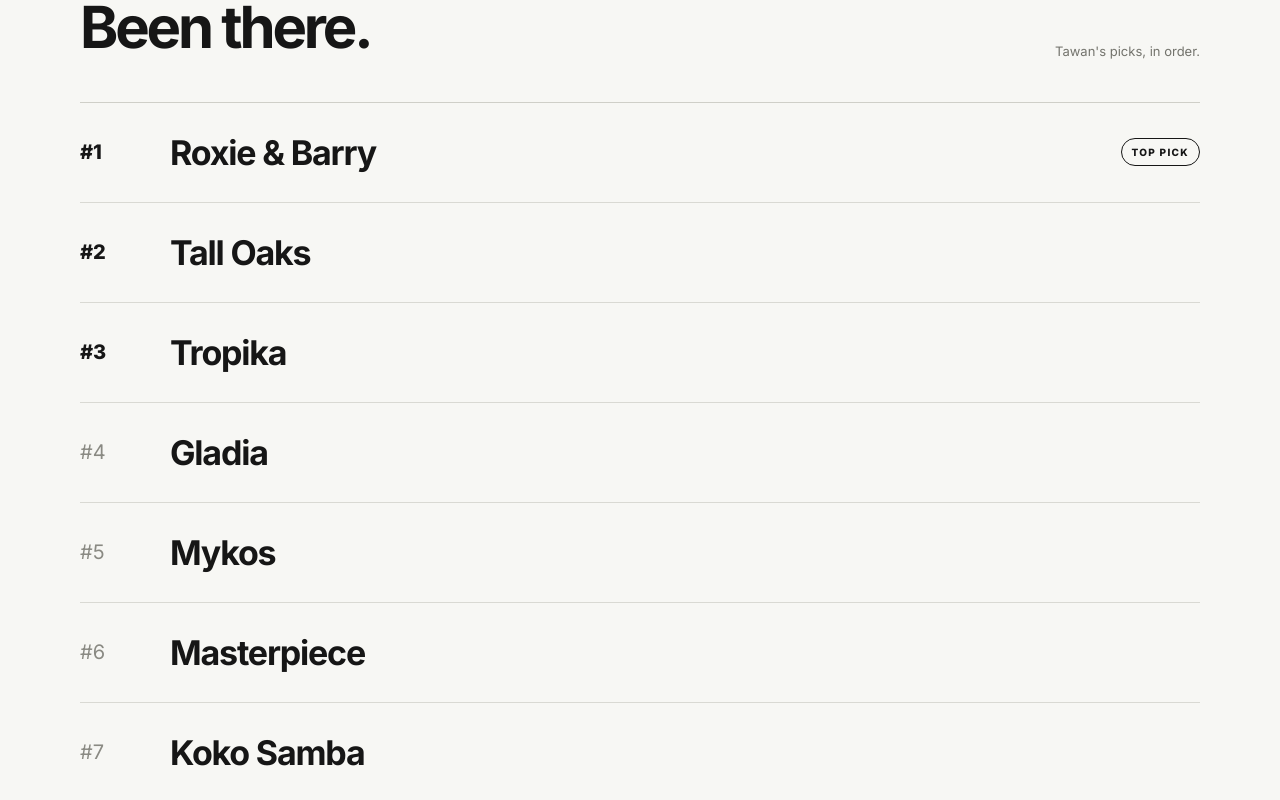
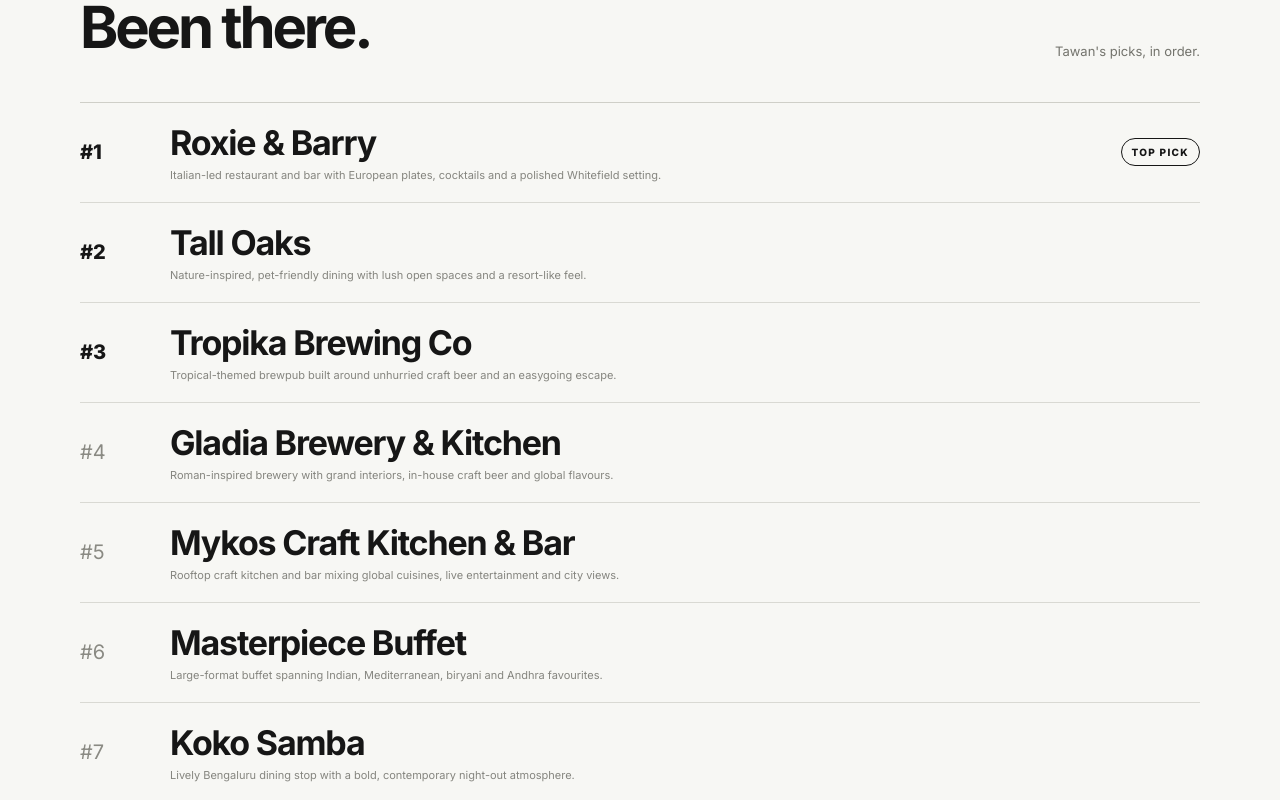
Before and after one commit to anon-astra/blore-lore, a Svelte app: page / in a window 1280 px wide. Shown: the part 660-1460 px from the top of the page. Built offline with nearby package versions, Linux system fonts and the light colour scheme.

Commit message:
Add full venue names and descriptions

```diff
--- a/src/App.svelte
+++ b/src/App.svelte
@@ -1,7 +1,40 @@
 <script>
-const visited=['Roxie & Barry','Tall Oaks','Tropika','Gladia','Mykos','Masterpiece','Koko Samba'].map((name,i)=>({rank:i+1,name}));
-const bucket=["Helen's Place Marathahalli",'Beige Bangalore','Brix and Barrells','URU (Kaavu) - Whitefield','Legends Microbrewery','The Azulian House','Nusa - Tropical Brewvilla',"Helen & Lorena's Place",'The Estate Deli','The Porcupine','Heyou','Baci Baci Osteria',"Molly's Courtyard",'Serious Slice - Cunningham Road',"Cleo's Up Top",'Candles Brewhouse','The Clink','MAC Brew Farm','Nido - Craft Kitchen & Bar','Sunrise Bar and Lounge','Zero Degree On The Hill Brewery And Kitchen','SUKA - Brew and Kitchen','Paros - Brewery & Kitchen','Oia Bangalore'].map(name=>({name}));
-const cover=[{name:'Pangeo',note:'Cover charge requested for a solo visit despite the Dineout listing showing free entry.'}];
+const visited=[
+['Roxie & Barry','Italian-led restaurant and bar with European plates, cocktails and a polished Whitefield setting.'],
+['Tall Oaks','Nature-inspired, pet-friendly dining with lush open spaces and a resort-like feel.'],
+['Tropika Brewing Co','Tropical-themed brewpub built around unhurried craft beer and an easygoing escape.'],
+['Gladia Brewery & Kitchen','Roman-inspired brewery with grand interiors, in-house craft beer and global flavours.'],
+['Mykos Craft Kitchen & Bar','Rooftop craft kitchen and bar mixing global cuisines, live entertainment and city views.'],
+['Masterpiece Buffet','Large-format buffet spanning Indian, Mediterranean, biryani and Andhra favourites.'],
+['Koko Samba','Lively Bengaluru dining stop with a bold, contemporary night-out atmosphere.']
+].map(([name,description],i)=>({rank:i+1,name,description}));
+const bucket=[
+["Helen's Place — Marathahalli",'Neighbourhood restaurant and bar in Marathahalli with a relaxed, social setting.'],
+['Beige Bangalore','Rooftop pub and lounge known for its stylish lighting, cocktails and live entertainment.'],
+['Brix and Barrells','Mahadevapura brewpub with craft beer, live music and a casual group-friendly vibe.'],
+['URU (Kaavu) — Whitefield','A green, design-forward dining concept built for laid-back food and drink sessions.'],
+['Legends Microbrewery','Microbrewery destination centred on fresh beer, pub food and a lively evening atmosphere.'],
+['The Azulian House','Design-led Bengaluru dining destination with an atmospheric, occasion-worthy setting.'],
+['Nusa — Tropical Brewvilla','Balinese-inspired tropical brewscape with craft beer, global plates, live music and lush visuals.'],
+["Helen & Lorena's Place",'Sarjapur Road brew-and-dine destination with a spacious setting for food, drinks and groups.'],
+['The Estate Deli','Contemporary deli-style dining with a relaxed setting and an all-day, easygoing feel.'],
+['The Porcupine — A Proper Indian Public House','Indian-first pub serving house beer, Indian spirits and freshly made homestyle food.'],
+['HEYOU — MG Road','Two-level dining and bar spot pairing comfort food and cocktails with a livelier downstairs room.'],
+['Baci Baci Osteria','Italian osteria from Frothy Tales focused on wood-fired cooking, pizza and long evenings.'],
+["Molly's Courtyard",'Courtyard restaurant bringing together global plates, Korean specialties, pizzas and cocktails.'],
+['Serious Slice — Cunningham Road','Light-filled pizzeria built around 72-hour sourdough, wood-fired pizza and fresh pasta.'],
+["Cleo's Up Top",'Elevated Bengaluru hangout aimed at drinks, food and a rooftop-style night-out vibe.'],
+['Candles Brewhouse','12th-floor Hebbal microbrewery pairing craft beer and global food with panoramic city views.'],
+['The Clink','Bar-forward Bengaluru hangout designed around drinks, music and a social evening atmosphere.'],
+['Mac Brew Farm','Electronic City brew-farm style spot serving beer alongside kebabs, biryani and open-air seating.'],
+['Nido Craft Kitchen & Bar','Sahakara Nagar kitchen and bar with multicuisine plates, cocktails and indoor-outdoor seating.'],
+['Sunrise Bar and Lounge','Large family garden bar and restaurant with terrace seating, draught beer and multicuisine food.'],
+['Zero Degree On The Hill Brewery And Kitchen','RR Nagar brewery and kitchen serving pub favourites, Indian plates, cocktails and beer.'],
+['Suka Brew and Kitchen','Nagarbhavi rooftop and waterfront-style lounge with a broad Indian and Asian-leaning menu.'],
+['Paros — Brewery & Kitchen','Aegean-inspired rooftop brewery pairing small-batch beer, global food and sunset-friendly spaces.'],
+['Oia Bangalore','Santorini-inspired mega-pub with dramatic architecture, open-air spaces, beer and live entertainment.']
+].map(([name,description])=>({name,description}));
+const cover=[{name:'Pangeo',description:'High-end Brigade Road lounge blending global dining, cocktails and high-energy nightlife.',note:'Cover charge requested for a solo visit despite the listing showing free entry.'}];
 let active='visited';
 const tabs=[['visited','Visited',visited.length],['bucket','Bucket list',bucket.length],['cover','Need cover charge',cover.length]];
 </script>
@@ -10,7 +43,7 @@ const tabs=[['visited','Visited',visited.length],['bucket','Bucket list',bucket.
 <header><div class="eyebrow">BENGALURU · PERSONAL INDEX</div><h1>Blore<br><span>Lore.</span></h1><p class="intro">Places worth remembering, places still calling, and places that made entry complicated.</p><div class="stats"><div><strong>{visited.length}</strong><span>visited</span></div><div><strong>{bucket.length}</strong><span>to go</span></div><div><strong>{cover.length}</strong><span>caution</span></div></div></header>
 <nav>{#each tabs as t}<button class:active={active===t[0]} onclick={()=>active=t[0]}><span>{t[1]}</span><small>{t[2]}</small></button>{/each}</nav>
 <main>
-{#if active==='visited'}<div class="section-head"><div><span class="kicker">VISITED</span><h2>Been there.</h2></div><p>Tawan's picks, in order.</p></div><div class="rank-list">{#each visited as p}<article class:podium={p.rank<=3}><div class="rank">#{p.rank}</div><div class="place"><h3>{p.name}</h3></div>{#if p.rank===1}<div class="badge">TOP PICK</div>{/if}</article>{/each}</div>
-{:else if active==='bucket'}<div class="section-head"><div><span class="kicker">NEXT UP</span><h2>Still on the list.</h2></div><p>Places Tawan hasn't visited yet.</p></div><div class="cards">{#each bucket as p,i}<article class="card"><span class="index">{String(i+1).padStart(2,'0')}</span><div><h4>{p.name}</h4></div><span class="arrow">↗</span></article>{/each}</div>
-{:else}<div class="section-head"><div><span class="kicker">THE FINE PRINT</span><h2>Need cover charge.</h2></div><p>Places separated out when entry comes with an extra condition.</p></div><div class="cover-grid">{#each cover as p}<article class="cover-card"><div class="warning">₹</div><div><h3>{p.name}</h3><p>{p.note}</p></div></article>{/each}</div>{/if}
+{#if active==='visited'}<div class="section-head"><div><span class="kicker">VISITED</span><h2>Been there.</h2></div><p>Tawan's picks, in order.</p></div><div class="rank-list">{#each visited as p}<article class:podium={p.rank<=3}><div class="rank">#{p.rank}</div><div class="place"><h3>{p.name}</h3><span>{p.description}</span></div>{#if p.rank===1}<div class="badge">TOP PICK</div>{/if}</article>{/each}</div>
+{:else if active==='bucket'}<div class="section-head"><div><span class="kicker">NEXT UP</span><h2>Still on the list.</h2></div><p>Places Tawan hasn't visited yet.</p></div><div class="cards">{#each bucket as p,i}<article class="card"><span class="index">{String(i+1).padStart(2,'0')}</span><div><h4>{p.name}</h4><p>{p.description}</p></div><span class="arrow">↗</span></article>{/each}</div>
+{:else}<div class="section-head"><div><span class="kicker">THE FINE PRINT</span><h2>Need cover charge.</h2></div><p>Places separated out when entry comes with an extra condition.</p></div><div class="cover-grid">{#each cover as p}<article class="cover-card"><div class="warning">₹</div><div><h3>{p.name}</h3><p>{p.description}</p><p class="cover-note">{p.note}</p></div></article>{/each}</div>{/if}
 </main><footer><span>BLR / 2026</span><span>EAT · SHOOT · RANK · REPEAT</span></footer></div>
```
